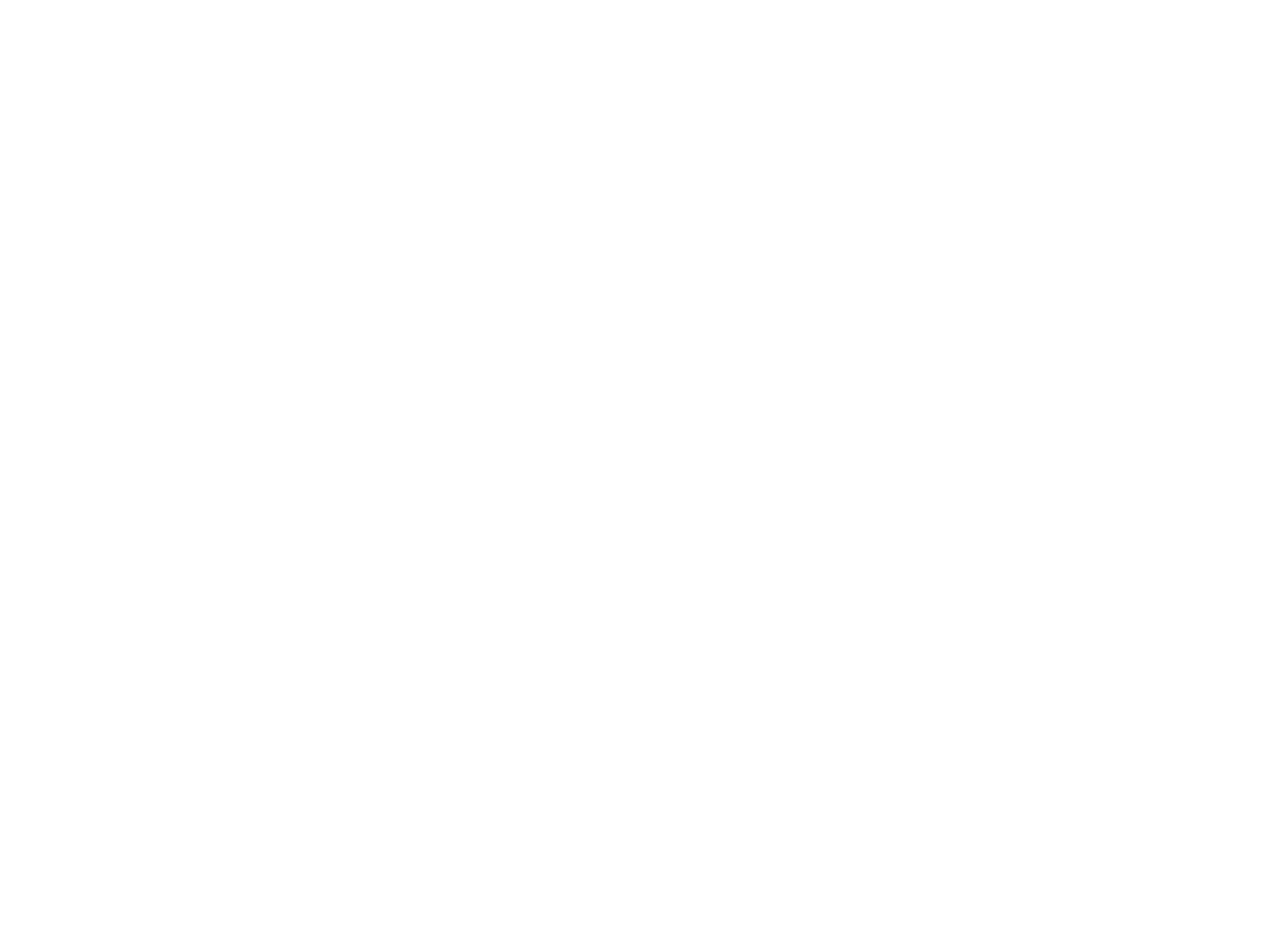
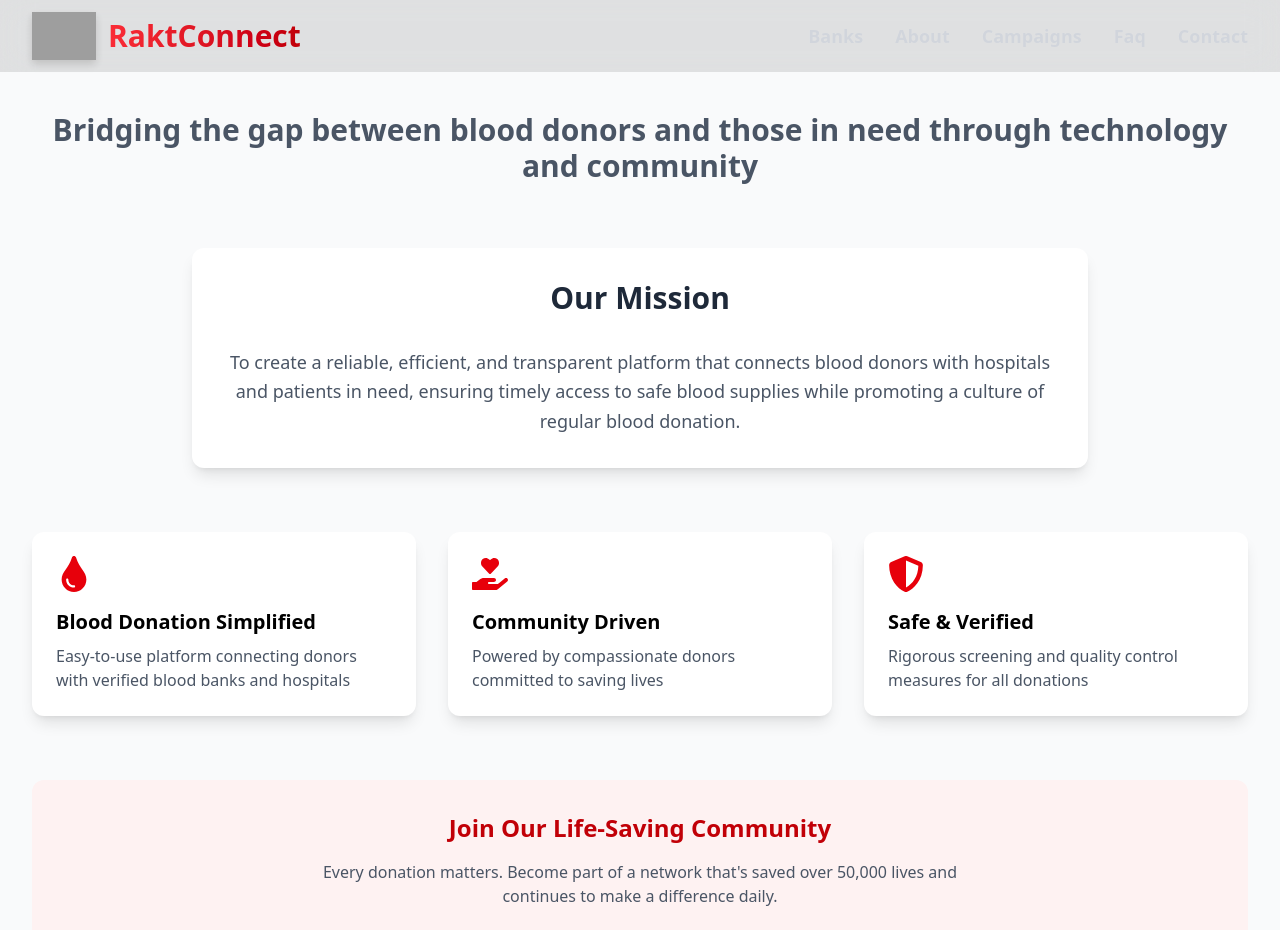
Before and after one commit to adityas1309/RaktConnect, a React (Vite) app in the folder client/: page /about in a window 1280 px wide. Before the commit this address had no page. Shown: the top 930 px of the page. Before the commit the page ends 800 px from the top, so only its background shows below. Built offline with nearby package versions, Linux system fonts and the light colour scheme; grey boxes are pictures that could not be loaded.

Commit message:
about section

```diff
--- a/client/src/App.jsx
+++ b/client/src/App.jsx
@@ -1,6 +1,7 @@
 import LandingPage from "./components/Landing/LandingPage";
 import { BrowserRouter, Routes, Route, Outlet } from "react-router";
 import Navbar from "./components/Landing/Navbar";
+import About from "./components/Landing/About";
 
 const AppLayout = () => {
   return (
@@ -18,6 +19,7 @@ function App() {
       <Routes>
         <Route path="/" element={<AppLayout />}>
           <Route index element={<LandingPage />} />
+          <Route path="/about" element={<About />} />
         </Route>
       </Routes>
     </BrowserRouter>
--- /dev/null
+++ b/client/src/components/Landing/About.jsx
@@ -0,0 +1,90 @@
+import React from 'react';
+import { motion } from 'framer-motion';
+import { FaTint, FaHandHoldingHeart, FaShieldAlt } from 'react-icons/fa';
+
+const About = () => {
+  return (
+    <div className="min-h-screen bg-gray-50 py-16 px-4 sm:px-6 lg:px-8">
+      <div className="max-w-7xl mx-auto">
+        <motion.div
+          initial={{ opacity: 0, y: 20 }}
+          animate={{ opacity: 1, y: 0 }}
+          className="text-center mb-16"
+        >
+
+          <p className="text-3xl text-gray-600 w-full text-center mt-12 font-semibold" >
+            Bridging the gap between blood donors and those in need through technology and community
+          </p>
+        </motion.div>
+
+        <div className="mb-16">
+
+          <div className="bg-white rounded-xl shadow-lg p-8 max-w-4xl mx-auto">
+          <h2 className="text-3xl font-semibold text-gray-800 mb-8 text-center">Our Mission</h2>
+            <p className="text-lg text-gray-600 leading-relaxed text-center">
+              To create a reliable, efficient, and transparent platform that connects blood donors with
+              hospitals and patients in need, ensuring timely access to safe blood supplies while
+              promoting a culture of regular blood donation.
+            </p>
+          </div>
+        </div>
+
+        <div className="grid md:grid-cols-2 lg:grid-cols-3 gap-8">
+          <motion.div
+            whileHover={{ scale: 1.05 }}
+            className="bg-white p-6 rounded-xl shadow-lg"
+          >
+            <div className="text-red-600 text-4xl mb-4">
+              <FaTint />
+            </div>
+            <h3 className="text-xl font-semibold mb-2">Blood Donation Simplified</h3>
+            <p className="text-gray-600">
+              Easy-to-use platform connecting donors with verified blood banks and hospitals
+            </p>
+          </motion.div>
+
+          <motion.div
+            whileHover={{ scale: 1.05 }}
+            className="bg-white p-6 rounded-xl shadow-lg"
+          >
+            <div className="text-red-600 text-4xl mb-4">
+              <FaHandHoldingHeart />
+            </div>
+            <h3 className="text-xl font-semibold mb-2">Community Driven</h3>
+            <p className="text-gray-600">
+              Powered by compassionate donors committed to saving lives
+            </p>
+          </motion.div>
+
+          <motion.div
+            whileHover={{ scale: 1.05 }}
+            className="bg-white p-6 rounded-xl shadow-lg"
+          >
+            <div className="text-red-600 text-4xl mb-4">
+              <FaShieldAlt />
+            </div>
+            <h3 className="text-xl font-semibold mb-2">Safe & Verified</h3>
+            <p className="text-gray-600">
+              Rigorous screening and quality control measures for all donations
+            </p>
+          </motion.div>
+        </div>
+
+        <div className="mt-16 bg-red-50 rounded-xl p-8 text-center">
+          <h2 className="text-2xl font-semibold text-red-700 mb-4">
+            Join Our Life-Saving Community
+          </h2>
+          <p className="text-gray-600 max-w-2xl mx-auto mb-6">
+            Every donation matters. Become part of a network that's saved over 50,000 lives
+            and continues to make a difference daily.
+          </p>
+          <button className="bg-red-600 text-white px-8 py-3 rounded-lg hover:bg-red-700 transition-colors">
+            Become a Donor
+          </button>
+        </div>
+      </div>
+    </div>
+  );
+};
+
+export default About;
```
